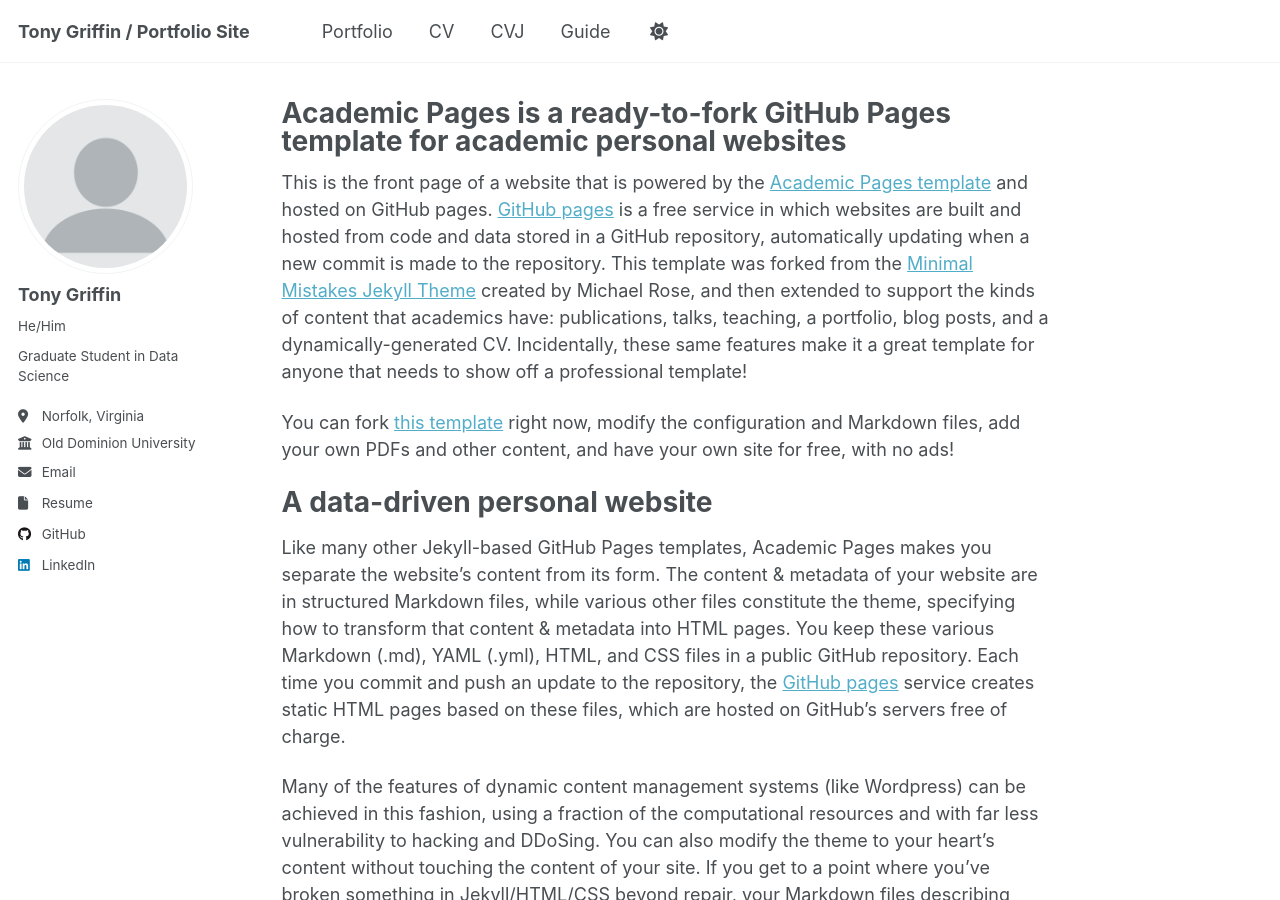
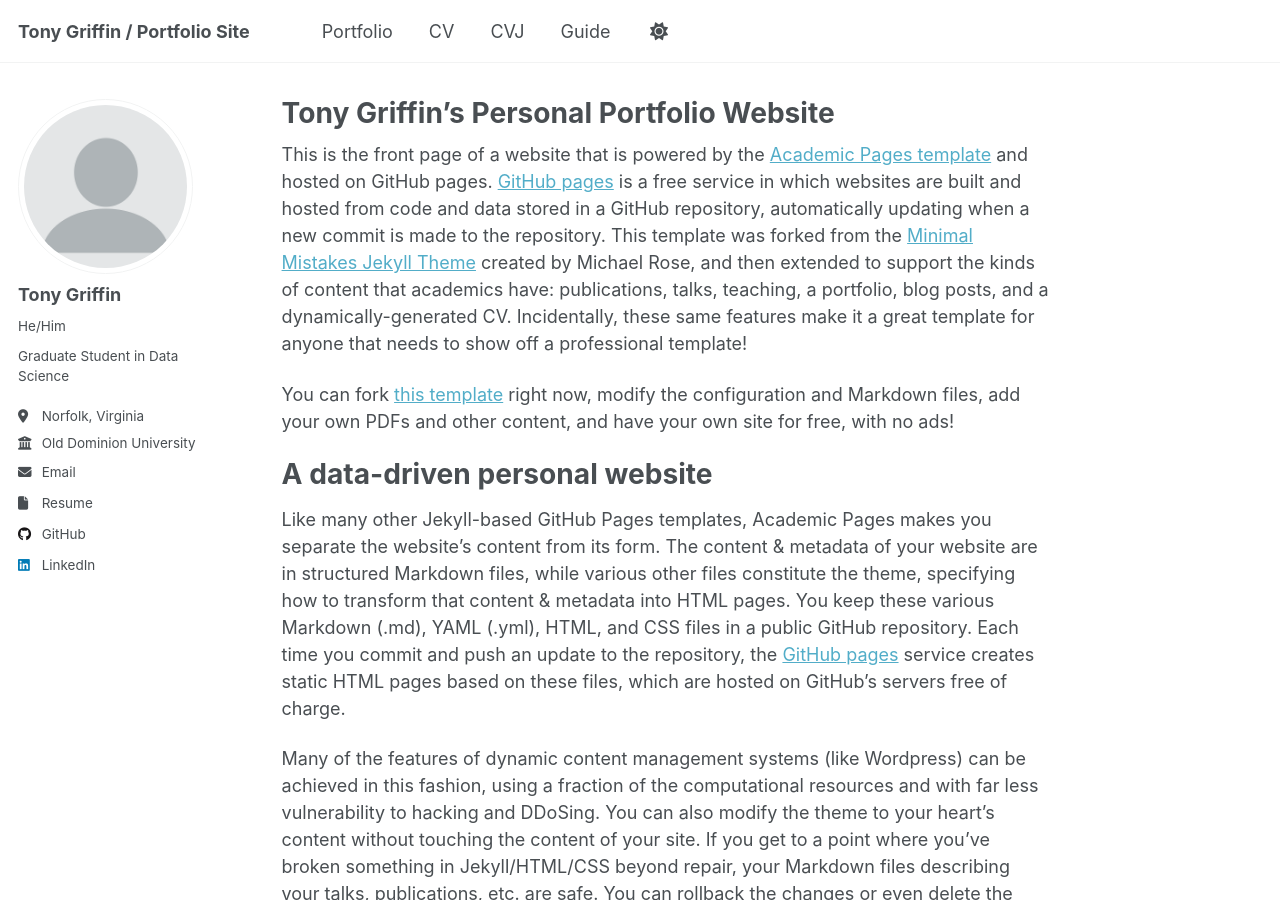
Before and after one commit to TonyGrif/tonygrif.github.io, a Jekyll site: the page built from _pages/about.md, in a window 1280 px wide and 900 px high. Built offline with Jekyll 4.4.1, drawn with Linux system fonts in a browser that asks for light colours; a script that is not in the unit is left out.

Commit message:
pages(about): change title of about page

```diff
--- a/_pages/about.md
+++ b/_pages/about.md
@@ -1,6 +1,6 @@
 ---
 permalink: /
-title: "Academic Pages is a ready-to-fork GitHub Pages template for academic personal websites"
+title: "Tony Griffin's Personal Portfolio Website"
 author_profile: true
 redirect_from:
   - /about/
```
